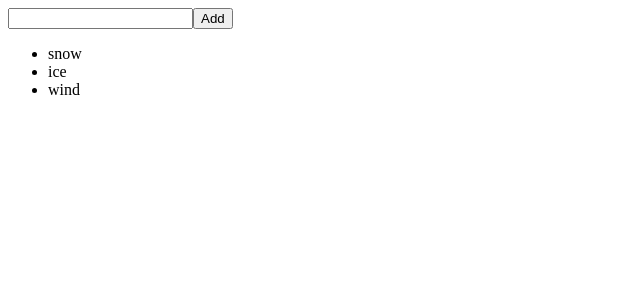
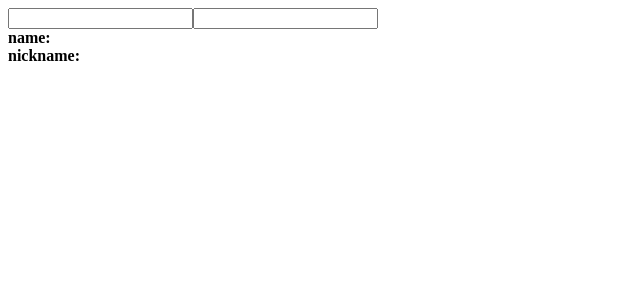
Before and after one commit to overaction/react_practice, a React (Create React App) app: page / in a window 1280 px wide. Shown: the top 300 px of the page, without its empty margins (0-640 px from the left). Built offline with nearby package versions, Linux system fonts and the light colour scheme.

Commit message:
Hooks #1 useState

```diff
--- a/src/App.js
+++ b/src/App.js
@@ -1,8 +1,8 @@
 import React from 'react';
-import IterationSample from './IterationSample';
+import Info from './Info';
 
 const App = () => {
-    return <IterationSample />
+    return <Info />
 }
 
 export default App;
--- /dev/null
+++ b/src/Info.js
@@ -0,0 +1,34 @@
+import React, { useState, Fragment } from 'react';
+
+const Info = () => {
+    const [name, setName] = useState('');
+    const [nickname,setNick] = useState('');
+
+    const onChangeName = e => {
+        setName(e.target.value);
+    }
+
+    const onChangeNick = e => {
+        setNick(e.target.value);
+    }
+
+    return(
+        <Fragment>
+            <Fragment>
+                <input value={name} onChange={onChangeName} />
+                <input value={nickname} onChange={onChangeNick} />
+                <br/>
+            </Fragment>
+            <Fragment>
+                <Fragment>
+                    <b>name: </b> {name} <br/>
+                </Fragment>
+                <Fragment>
+                    <b>nickname: </b> {nickname}
+                </Fragment>
+            </Fragment>
+        </Fragment>
+    )
+}
+
+export default Info;
```
